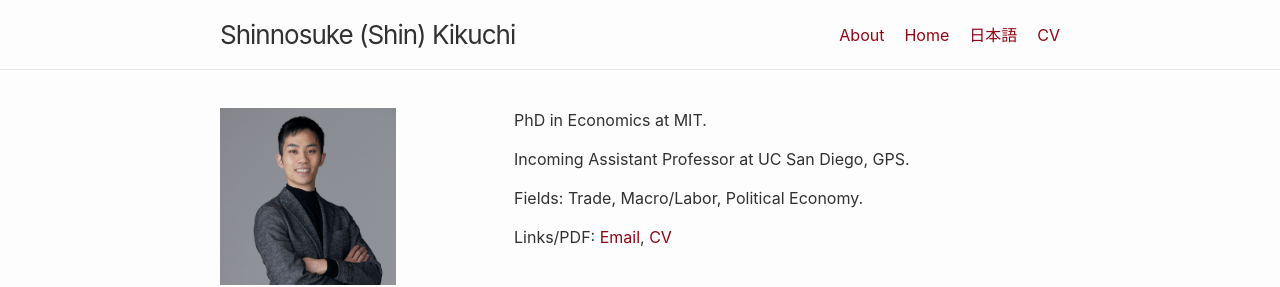
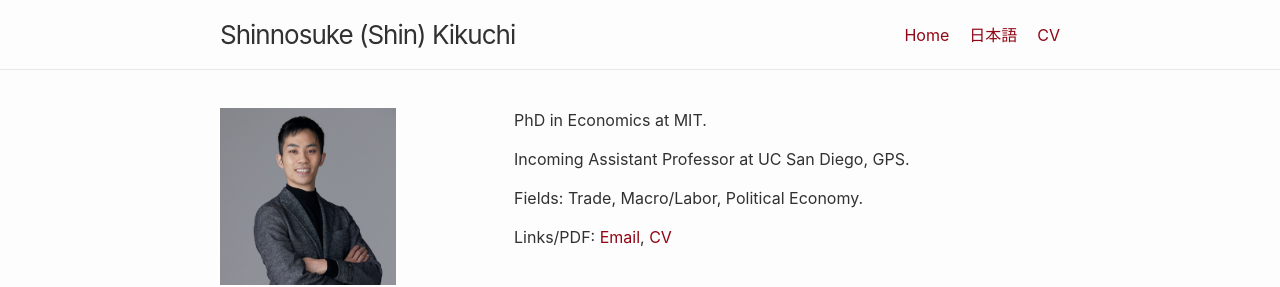
Before and after one commit to shinnkikuchi/shinnkikuchi.github.io, a Jekyll site: the page built from index.md, in a window 1280 px wide. Shown: the top 287 px of the page. Built offline with Jekyll 4.4.1, drawn with Linux system fonts in a browser that asks for light colours.

Commit message:
Update header.html

```diff
--- a/_includes/header.html
+++ b/_includes/header.html
@@ -17,7 +17,6 @@
         </label>
 
         <div class="trigger">
-          <a class="page-link"href="{{ "/" | relative_url }}">About</a>
 
           {%- for path in page_paths -%}
             {%- assign my_page = site.pages | where: "path", path | first -%}
```
